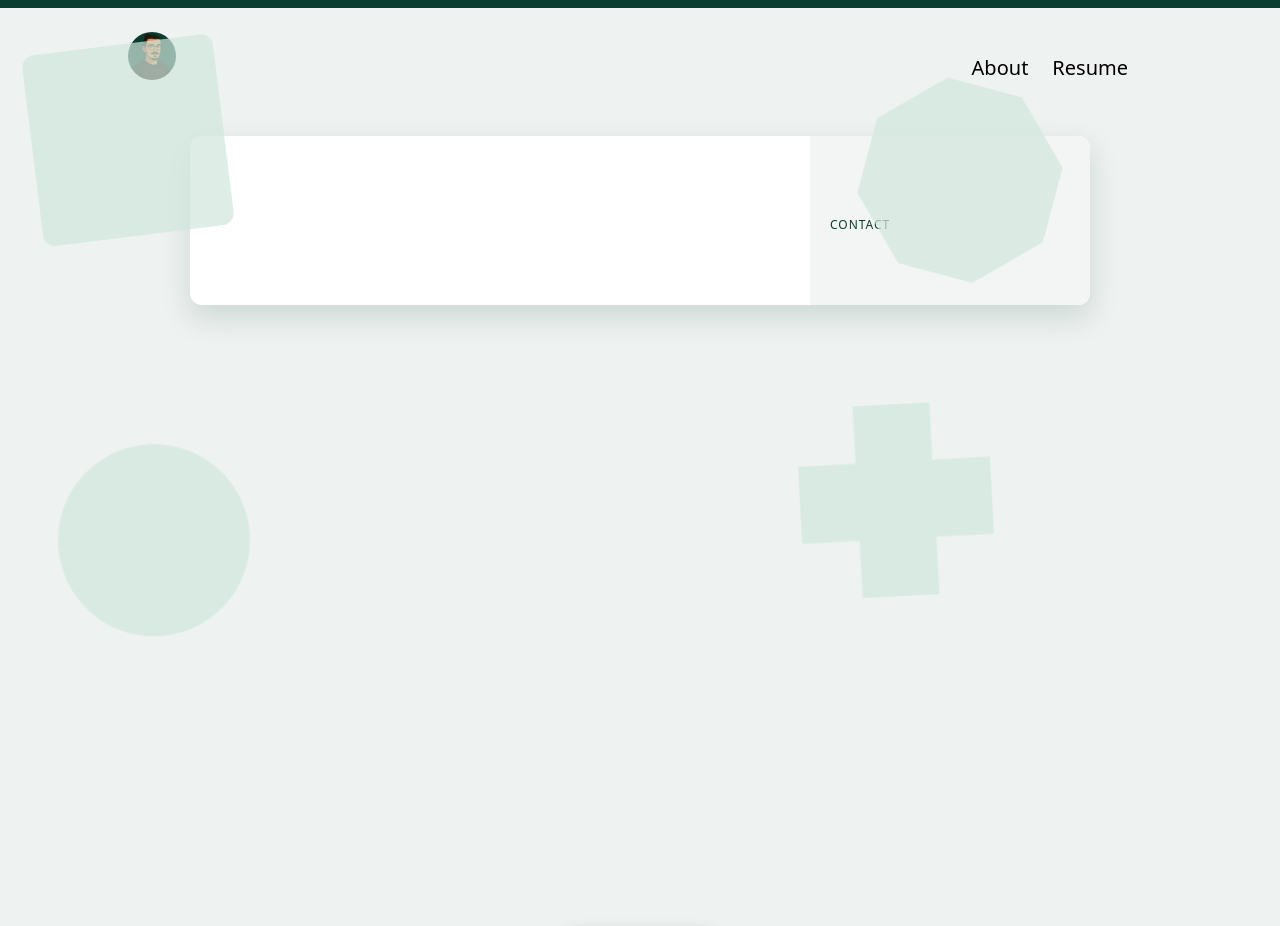
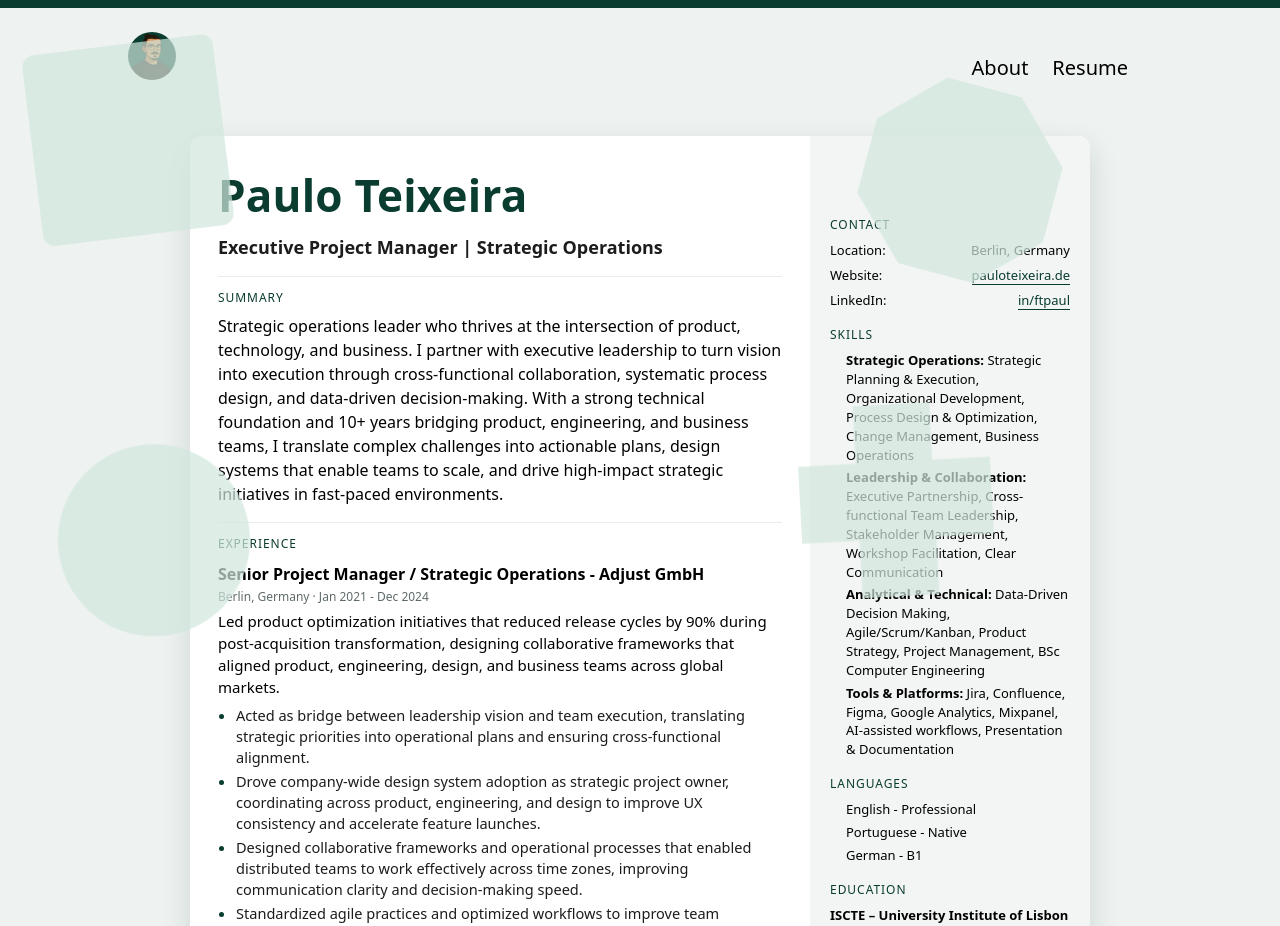
Before and after one commit to ftpaul/ftpaul, a Next.js app: page /resume in a window 1280 px wide. Shown: the top 926 px of the page. Built offline with nearby package versions, Linux system fonts and the light colour scheme.

Commit message:
adding cos resume

```diff
--- a/app/resume/page.tsx
+++ b/app/resume/page.tsx
@@ -6,7 +6,7 @@
 //import resume from "../../content/resume_spm_2.json"
 //import resume from "../../content/resume_program.json"
 //import resume from "../../content/resume_pm_martech.json"
-import resume from "../../content/resume.json"
+import resume from "../../content/resume_chief-of-staff.json"
 import styles from "./resume.module.css"
 import PrintButton from "./PrintButton"
 
--- /dev/null
+++ b/content/resume_chief-of-staff.json
@@ -0,0 +1,267 @@
+{
+  "basics": {
+    "url": {
+      "href": "https://pauloteixeira.de",
+      "label": "pauloteixeira.de"
+    },
+    "name": "Paulo Teixeira",
+    "email": "ftpaul@gmail.com",
+    "phone": "+4915165197937",
+    "linkedin": {
+      "href": "https://linkedin.com/in/ftpaul",
+      "label": "in/ftpaul"
+    },
+    "picture": {
+      "url": "",
+      "size": 64,
+      "effects": {
+        "border": false,
+        "hidden": false,
+        "grayscale": false
+      },
+      "aspectRatio": 1,
+      "borderRadius": 0
+    },
+    "headline": "Executive Project Manager | Strategic Operations",
+    "location": "Berlin, Germany",
+    "customFields": []
+  },
+  "metadata": {
+    "css": {
+      "value": "",
+      "visible": false
+    },
+    "page": {
+      "format": "a4",
+      "margin": 18,
+      "options": {
+        "breakLine": true,
+        "pageNumbers": true
+      }
+    },
+    "notes": "",
+    "theme": {
+      "text": "#000000",
+      "primary": "#0ea5e9",
+      "background": "#ffffff"
+    },
+    "template": "rhyhorn",
+    "typography": {
+      "font": {
+        "size": 14,
+        "family": "IBM Plex Serif",
+        "subset": "latin",
+        "variants": [
+          "regular",
+          "italic",
+          "600"
+        ]
+      },
+      "hideIcons": false,
+      "lineHeight": 1.5,
+      "underlineLinks": true
+    }
+  },
+  "sections": {
+    "skills": {
+      "id": "skills",
+      "name": "Skills",
+      "items": [
+        {
+    "name": "Strategic Operations",
+    "keywords": [
+      "Strategic Planning & Execution",
+      "Organizational Development",
+      "Process Design & Optimization",
+      "Change Management",
+      "Business Operations"
+    ]
+  },
+  {
+    "name": "Leadership & Collaboration",
+    "keywords": [
+      "Executive Partnership",
+      "Cross-functional Team Leadership",
+      "Stakeholder Management",
+      "Workshop Facilitation",
+      "Clear Communication"
+    ]
+  },
+  {
+    "name": "Analytical & Technical",
+    "keywords": [
+      "Data-Driven Decision Making",
+      "Agile/Scrum/Kanban",
+      "Product Strategy",
+      "Project Management",
+      "BSc Computer Engineering"
+    ]
+  },
+  {
+    "name": "Tools & Platforms",
+    "keywords": [
+      "Jira",
+      "Confluence",
+      "Figma",
+      "Google Analytics",
+      "Mixpanel",
+      "AI-assisted workflows",
+      "Presentation & Documentation"
+    ]
+  }
+      ],
+      "columns": 1,
+      "visible": true,
+      "separateLinks": true
+    },
+    "summary": {
+      "id": "summary",
+      "name": "Summary",
+      "columns": 1,
+      "content":"Strategic operations leader who thrives at the intersection of product, technology, and business. I partner with executive leadership to turn vision into execution through cross-functional collaboration, systematic process design, and data-driven decision-making. With a strong technical foundation and 10+ years bridging product, engineering, and business teams, I translate complex challenges into actionable plans, design systems that enable teams to scale, and drive high-impact strategic initiatives in fast-paced environments.",
+      "visible": true,
+      "separateLinks": true
+    },
+    "profiles": {
+      "id": "profiles",
+      "name": "Profiles",
+      "items": [
+        {
+          "network": "LinkedIn",
+          "username": "ftpaul",
+          "icon": "linkedin",
+          "url": {
+            "href": "https://linkedin.com/in/ftpaul",
+            "label": "LinkedIn"
+          },
+          "visible": true
+        },
+        {
+          "network": "Website",
+          "username": "pauloteixeira.de",
+          "icon": "globe",
+          "url": {
+            "href": "https://pauloteixeira.de",
+            "label": "Website"
+          },
+          "visible": true
+        }
+      ],
+      "columns": 1,
+      "visible": true,
+      "separateLinks": true
+    },
+    "education": {
+      "id": "education",
+      "name": "Education",
+      "items": [
+        {
+          "institution": "ISCTE – University Institute of Lisbon",
+          "studyType": "BSc",
+          "area": "Computer Engineering",
+          "location": "Lisbon, Portugal",
+          "date": "2010 - 2013",
+          "score": "",
+          "summary": "",
+          "url": {
+            "href": "",
+            "label": ""
+          },
+          "visible": true
+        }
+      ],
+      "columns": 1,
+      "visible": true,
+      "separateLinks": true
+    },
+    "languages": {
+      "id": "languages",
+      "name": "Languages",
+      "items": [
+        {
+          "name": "English",
+          "description": "Professional",
+          "level": 5,
+          "visible": true
+        },
+        {
+          "name": "Portuguese",
+          "description": "Native",
+          "level": 5,
+          "visible": true
+        },
+        {
+          "name": "German",
+          "description": "B1",
+          "level": 2,
+          "visible": true
+        }
+      ],
+      "columns": 1,
+      "visible": true,
+      "separateLinks": true
+    },
+    "experience": {
+      "id": "experience",
+      "name": "Experience",
+      "items": [
+        {
+          "company": "Adjust GmbH",
+          "position": "Senior Project Manager / Strategic Operations",
+          "location": "Berlin, Germany",
+          "date": "Jan 2021 - Dec 2024",
+          "url": {
+            "href": "",
+            "label": ""
+          },
+          "summary": "Led product optimization initiatives that reduced release cycles by 90% during post-acquisition transformation, designing collaborative frameworks that aligned product, engineering, design, and business teams across global markets.",
+          "highlights": [
+            "Acted as bridge between leadership vision and team execution, translating strategic priorities into operational plans and ensuring cross-functional alignment.",
+            "Drove company-wide design system adoption as strategic project owner, coordinating across product, engineering, and design to improve UX consistency and accelerate feature launches.",
+            "Designed collaborative frameworks and operational processes that enabled distributed teams to work effectively across time zones, improving communication clarity and decision-making speed.",
+            "Standardized agile practices and optimized workflows to improve team productivity and cross-functional alignment."
+          ],
+          "note": "Note: After completing this role in December 2024, I took a structured career break to focus on German language acquisition (B1) and strategic career development.",
+          "visible": true
+        },
+        {
+          "company": "Unbabel",
+          "position": "Product Manager",
+          "location": "Lisbon, Portugal",
+          "date": "Jan 2018 - Apr 2020",
+          "url": {
+            "href": "",
+            "label": ""
+          },
+          "summary": "Led product management for marketing-facing tools at Unbabel's AI translation platform, managing roadmap prioritization and cross-functional collaboration across design, engineering, and business teams.",
+          "highlights": [
+            "Managed roadmap for marketing-facing tools, delivering 10+ features that drove 40% growth in new business through collaborative prioritization sessions that balanced technical feasibility with business goals.",
+            "Optimized release workflows and CI/CD processes, achieving 4× increase in deployment speed and enabling rapid experimentation and iteration.",
+            "Led product discovery initiatives, conducting user research and translating customer insights into actionable product requirements that informed roadmap decisions."
+
+          ],
+          "visible": true
+        },
+        {
+          "company": "Landing.jobs",
+          "position": "Marketing Lead / Growth Manager",
+          "location": "Lisbon, Portugal",
+          "date": "Jan 2014 - Jun 2017",
+          "url": {
+            "href": "",
+            "label": ""
+          },
+          "summary": "Defined and executed growth strategy to scale the Landing.jobs marketplace, driving user acquisition and retention through Product-Led Growth.",
+          "highlights": [
+            "Led growth initiatives, achieving 100%+ annual user growth through data-driven experiments, multi-channel acquisition, and systematic optimization.",
+            "Conducted 100+ user interviews to identify friction points and inform product roadmap, resulting in measurable improvements in activation and retention."
+          ],
+          "visible": true
+        }
+      ],
+      "columns": 1,
+      "visible": true,
+      "separateLinks": true
+    }
+  }
+}
```
